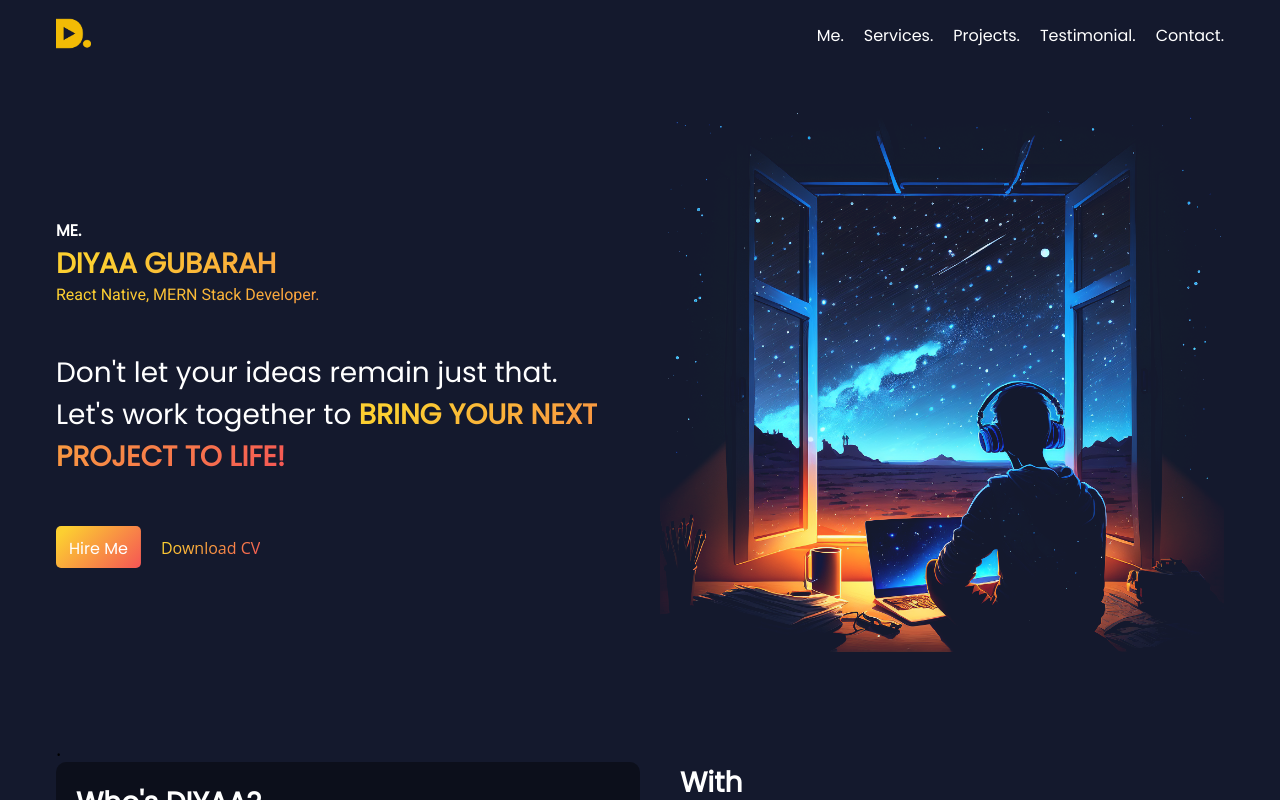
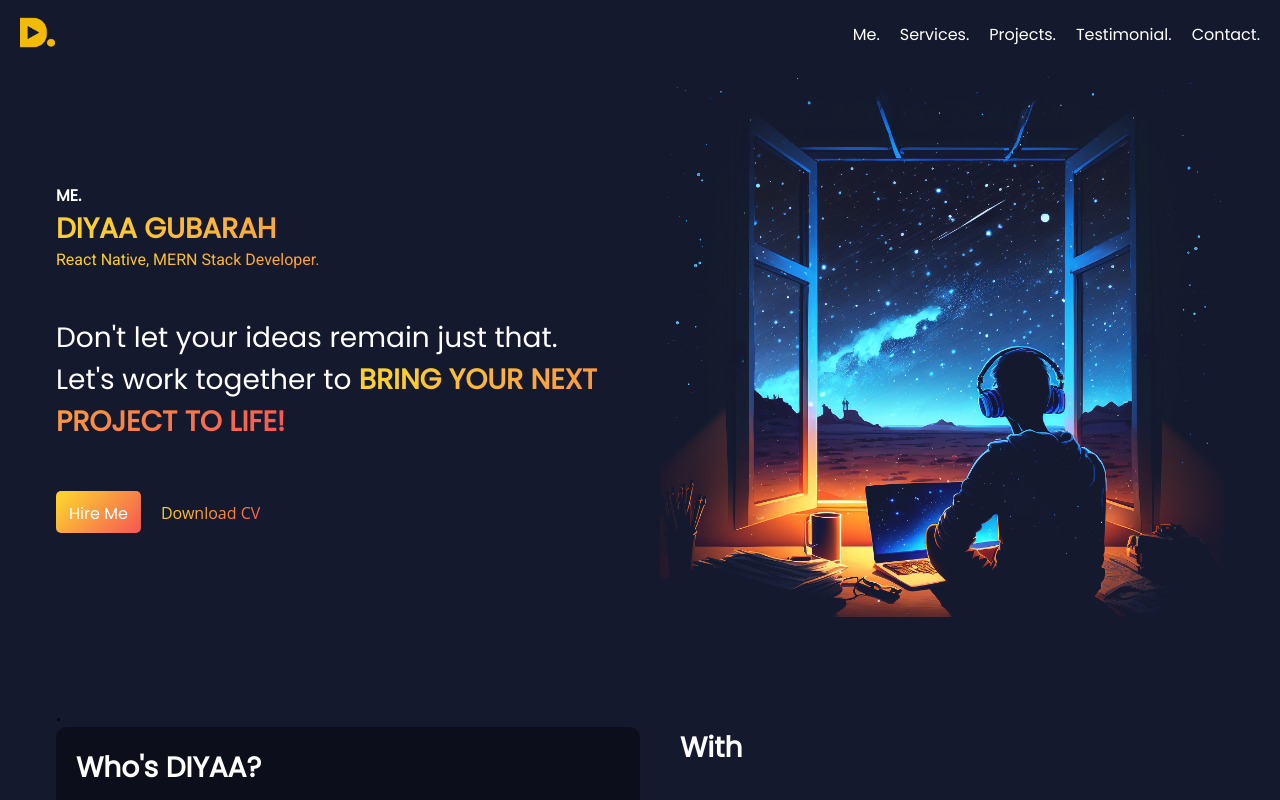
Before and after one commit to Diyaa-Gubarah/portfolio, a React (Create React App) app: page / in a window 1280 px wide. Shown: the top 800 px of the page. Built offline with nearby package versions, Linux system fonts and the light colour scheme.

Commit message:
add shadow on scroll to navigation.

```diff
--- a/src/components/navigation/Navigation.tsx
+++ b/src/components/navigation/Navigation.tsx
@@ -1,4 +1,5 @@
 import SideNav, { SidenavHandle } from "../sidenav/SideNav";
+import styled, { css } from "styled-components";
 
 import Box from "../box/Box";
 import CustomLink from "../custom-link/CustomLink";
@@ -8,13 +9,27 @@ import React from "react";
 import Text from "../text/Text";
 import Touchable from "../touchable/Touchable";
 import images from "../../constants/images";
-import styled from "styled-components";
 
 const ResponsiveNavigation = styled(Box)`
+  position: fixed;
+  top: 0;
+  left: 0;
+  right: 0;
+  z-index: 1000;
+  padding: 0.75em 1em;
+  background: var(--background-color);
+
+  box-shadow: 0 2px 4px rgba(0, 0, 0, 0);
+  ${(props: { hasScrolled: boolean }) =>
+    props.hasScrolled &&
+    css`
+      box-shadow: 0 2px 6px rgba(0, 0, 0, 0.15);
+    `}
+
   & .menu {
     display: none;
   }
-  @media screen and (max-width: 470px) {
+  @media screen and (max-width: 540px) {
     & .navigation {
       display: none;
     }
@@ -37,8 +52,27 @@ const Navigation = () => {
 
   const hide = React.useCallback(() => setShow((p) => !p), [show]);
 
+  const [hasScrolled, setHasScrolled] = React.useState(false);
+
+  React.useEffect(() => {
+    function handleScroll() {
+      if (window.scrollY > 0) {
+        setHasScrolled(true);
+      } else {
+        setHasScrolled(false);
+      }
+    }
+    window.addEventListener("scroll", handleScroll);
+    return () => window.removeEventListener("scroll", handleScroll);
+  }, []);
+
   return (
-    <ResponsiveNavigation gap="1em" align="center" justify="space-between">
+    <ResponsiveNavigation
+      gap="1em"
+      align="center"
+      justify="space-between"
+      hasScrolled={hasScrolled}
+    >
       <SideNav ref={sideRef} toggleMenu={hide} />
       <Image
         alt="Logo"
@@ -49,27 +83,27 @@ const Navigation = () => {
       />
       <Box gap="1em" className="navigation">
         <CustomLink href="#home" id="home">
-          <Text fontSize='md' fontType="header">
+          <Text fontSize="md" fontType="header">
             Me.
           </Text>
         </CustomLink>
         <CustomLink href="#services" id="services">
-          <Text fontSize='md' fontType="header">
+          <Text fontSize="md" fontType="header">
             Services.
           </Text>
         </CustomLink>
         <CustomLink href="#projects" id="projects">
-          <Text fontSize='md' fontType="header">
+          <Text fontSize="md" fontType="header">
             Projects.
           </Text>
         </CustomLink>
         <CustomLink href="#testimonial" id="testimonial">
-          <Text fontSize='md' fontType="header">
+          <Text fontSize="md" fontType="header">
             Testimonial.
           </Text>
         </CustomLink>
         <CustomLink href="#contact" id="contact">
-          <Text fontSize='md' fontType="header">
+          <Text fontSize="md" fontType="header">
             Contact.
           </Text>
         </CustomLink>
--- a/src/components/sidenav/SideNav.tsx
+++ b/src/components/sidenav/SideNav.tsx
@@ -54,7 +54,7 @@ const SidenavContainer = styled(Box)`
     }
   }
 
-  @media (min-width: 471px) {
+  @media (min-width: 541px) {
     display: none;
   }
 `;
@@ -75,7 +75,7 @@ const SideNav: React.ForwardRefRenderFunction<unknown, SidenavProps> = (
   }));
 
   return show ? (
-    <SidenavContainer backgroundColor="#0008" padding="0.75em">
+    <SidenavContainer backgroundColor="#0008" padding="1em 0.75em">
       <Box position={{ position: "absolute" }}>
         <Touchable
           className="menu"
--- a/src/containers/home/Home.tsx
+++ b/src/containers/home/Home.tsx
@@ -4,11 +4,11 @@ import React from "react";
 import images from "../../constants/images";
 import styled from "styled-components";
 
-const message = `Dear Diyaa, I am writing to express my interest in hiring you as a software developer on a freelance basis.\nI have reviewed your portfolio and am impressed by the high quality of your work and the diverse range of projects you have completed.\nI am currently seeking a skilled software developer to work on a project for my company, and I believe that your skills and experience make you the perfect fit for this role. In particular, I was impressed by your experience as JavaScript Developer.
-\nI would be grateful if you could provide me with more information about your availability and rates for this project.
+const message = `Dear *Diyaa*, I am writing to express my interest in hiring you as a software developer on a freelance basis.\nI have reviewed your portfolio and am impressed by the high quality of your work and the diverse range of projects you have completed.\nI am currently seeking a skilled software developer to work on a project for my company, and I believe that your skills and experience make you the perfect fit for this role. In particular, I was impressed by your experience as JavaScript Developer.
+\tI would be grateful if you could provide me with more information about your availability and rates for this project.
 \nI look forward to the opportunity to work with you and to see what we can accomplish together.
 
-\n\nSincerely`;
+\t\nSincerely`;
 
 type Props = {};
 
```
Also changed, not shown: 8 other files (tests, documents, lock files or other folders).
